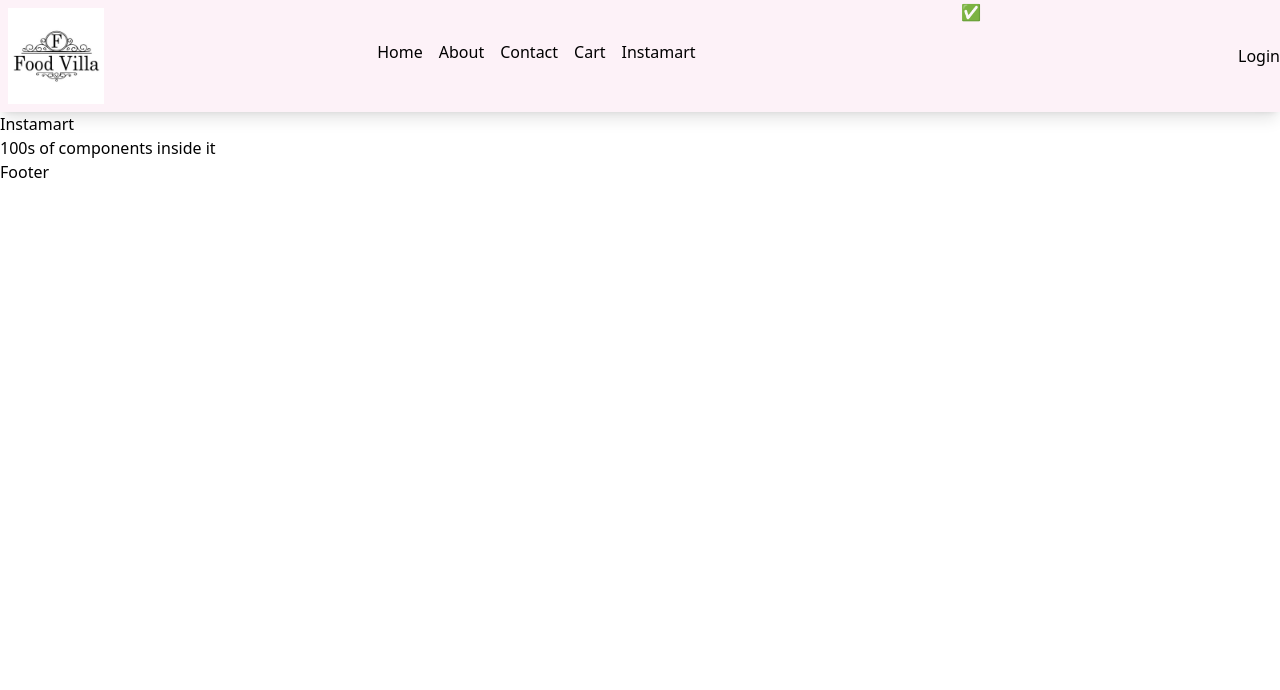
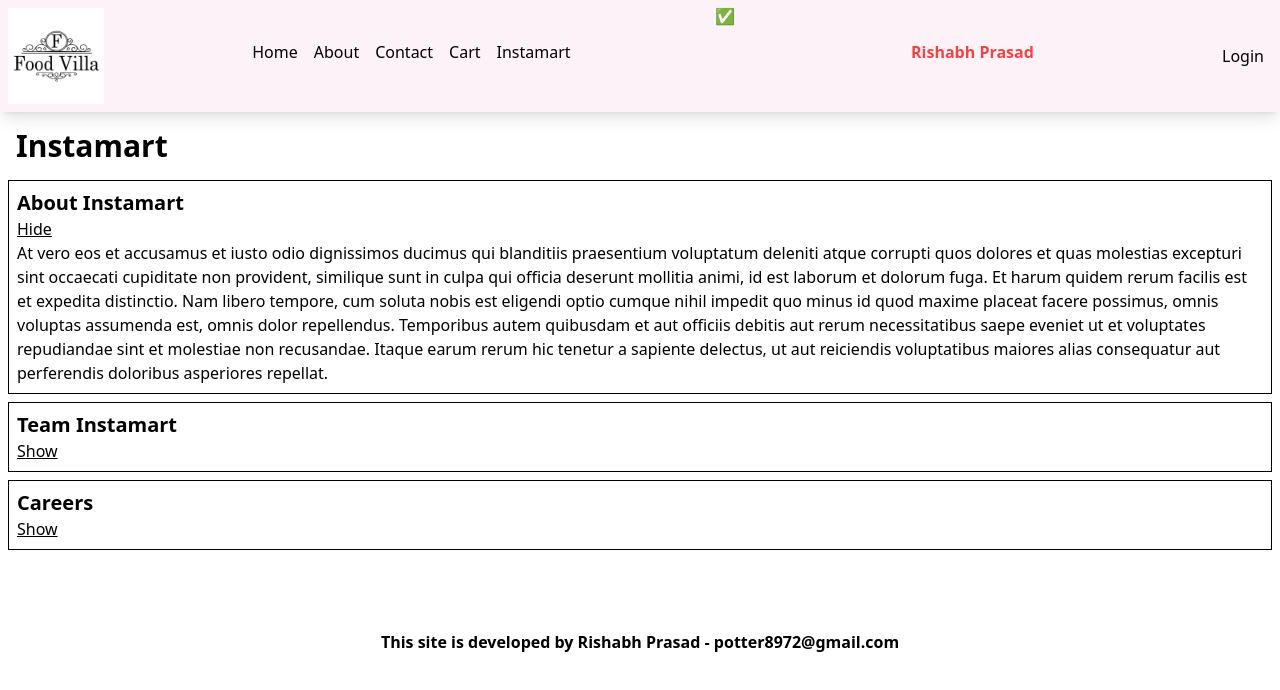
Before and after one commit to ris-hub/React, a React (Vite) app: page /instamart in a window 1280 px wide. Shown: the top 690 px of the page. Built offline with nearby package versions, Linux system fonts and the light colour scheme.

Commit message:
prop drilling and Context

```diff
--- a/src/App.js
+++ b/src/App.js
@@ -1,4 +1,4 @@
-import React, { lazy, Suspense } from "react";
+import React, { lazy, Suspense, useState } from "react";
 import ReactDOM from "react-dom/client";
 import { createBrowserRouter, Outlet, RouterProvider } from "react-router-dom";
 //import About from "./components/About";
@@ -10,6 +10,7 @@ import Header from "./components/Header";
 import Profile from "./components/Profile";
 import RestaurantMenu from "./components/RestaurantMenu";
 import Shimmer from "./components/Shimmer";
+import UserContext from "./utils/UserContext.js";
 
 /**
      Header
@@ -800,11 +801,23 @@ const Instamart = lazy(() => import("./components/Instamart.js"));
 const About = lazy(() => import("./components/About.js"));
 
 const AppLayout = () => {
+
+  const [user, setUser] = useState({
+    name: "Rishabh Prasad",
+    email: "potter8972@gmail.com"
+  })
+
   return (
     <>
-      <Header />
-      <Outlet />
-      <Footer />
+      <UserContext.Provider
+        value={{
+          user: user,
+          setUser: setUser,
+        }}>
+        <Header />
+        <Outlet />
+        <Footer />
+      </UserContext.Provider>
     </>
   );
 };
--- a/src/components/About.js
+++ b/src/components/About.js
@@ -1,5 +1,6 @@
 import React from "react";
 import Profile from "../components/ProfileClass";
+import UserContext from "../utils/UserContext";
 
 // const About = () => {
 //     return (
@@ -35,6 +36,12 @@ class About extends React.Component {
         return (
             <div>
                 <h1>About Us Page</h1>
+                <UserContext.Consumer>
+                    {({ user }) =>
+                        <h4 className="font-bold text-xl p-10">
+                            {user.name} - {user.email}
+                        </h4>}
+                </UserContext.Consumer>
                 <p>
                     {" "}
                     This is the Namaste React Live Course Chapter 07 - Finding the Path
--- a/src/components/Body.js
+++ b/src/components/Body.js
@@ -1,5 +1,6 @@
-import { useEffect, useState } from "react"; // name import
+import { useContext, useEffect, useState } from "react"; // name import
 import { Link } from "react-router-dom";
+import UserContext from "../utils/UserContext";
 import { filterData } from "../utils/helper";
 import useOnline from "../utils/useOnline";
 import RestaurantCard from "./RestaurantCard";
@@ -15,6 +16,7 @@ const Body = () => {
   const [allRestaurants, setAllRestaurants] = useState([]);
   const [filteredRestaurants, setFilteredRestaurants] = useState([]);
   const [searchText, setSearchText] = useState("");//to create state variable
+  const { user, setUser } = useContext(UserContext);
 
   //const [searchClicked, setSearchClicked] = useState("false");
 
@@ -71,6 +73,18 @@ const Body = () => {
           }}
         >
           Search</button>
+        <input value={user.name} onChange={
+          (e) => setUser({
+            ...user,
+            name: e.target.value,
+          })
+        }></input>
+        <input value={user.email} onChange={
+          (e) => setUser({
+            ...user,
+            email: e.target.value
+          })
+        }></input>
       </div>
       <div className="flex flex-wrap">
         {filteredRestaurants.map((restaurant) => {
--- a/src/components/Footer.js
+++ b/src/components/Footer.js
@@ -1,4 +1,12 @@
+import { useContext } from "react";
+import UserContext from "../utils/UserContext";
+
 const Footer = () => {
-    return <h4>Footer</h4>;
-  };
-  export default Footer;
+  const { user } = useContext(UserContext);
+  return (
+    <h3 className="font-bold text-center p-10 m-10">
+      This site is developed by {user.name} - {user.email}
+    </h3>
+  )
+};
+export default Footer;
--- a/src/components/Header.js
+++ b/src/components/Header.js
@@ -1,7 +1,9 @@
-import { useState } from "react";
+import { useContext, useState } from "react";
 import { Link } from "react-router-dom";
 import logo from "../assets/img/foodvilla.png";
+import UserContext from "../utils/UserContext";
 import useOnline from "../utils/useOnline";
+
 
 const Title = () => (
   <a href="/">
@@ -18,6 +20,9 @@ const Header = () => {
   const [isLoggedIn, setIsLoggedIn] = useState(false);
   //const [title, setTitle] = useState("Food Villa");
   const isOnline = useOnline();
+
+  const { user } = useContext(UserContext);
+
   return (
     <div className="flex justify-between bg-pink-50 shadow-lg">
       <Title />
@@ -40,11 +45,12 @@ const Header = () => {
           </li>
         </ul>
       </div>
-      <h1>{isOnline ? "✅" : "🔴"}</h1>
+      <h1 className="p1 m-1">{isOnline ? "✅" : "🔴"}</h1>
+      <span className="p-10 font-bold text-red-500">{user.name}</span>
       {
-        isLoggedIn ? <button onClick={() => setIsLoggedIn(false)}>Logout</button>
+        isLoggedIn ? <button className="p-1 m-1" onClick={() => setIsLoggedIn(false)}>Logout</button>
           :
-          <button onClick={() => setIsLoggedIn(true)}>Login</button>
+          <button className="p-2 m-2" onClick={() => setIsLoggedIn(true)}>Login</button>
       }
     </div>
   );
--- a/src/components/Instamart.js
+++ b/src/components/Instamart.js
@@ -1,8 +1,61 @@
+import { useState } from "react";
+const Section = ({ title, description, isVisible, setIsVisible }) => {
+    return (
+        <div className="border border-black p-2 m-2">
+            <h3 className="font-bold text-xl">{title}</h3>
+            {isVisible ? (
+                <button
+                    className="cursor-pointer underline"
+                    onClick={() => setIsVisible(false)}>
+                    Hide
+                </button>
+            ) : (
+                <button
+                    className="cursor-pointer underline"
+                    onClick={() => setIsVisible(true)}>
+                    Show
+                </button>
+            )}
+            {isVisible && <p>{description}</p>}
+        </div>
+    )
+}
+
 const Instamart = () => {
+    const [visibleSection, setVisibleSection] = useState("about");
     return (
+        //accordion
+        //lifting the state up
         <div>
-            <h1>Instamart</h1>
-            <h1>100s of components inside it</h1>
+            <h1 className="text-3xl p-2 m-2 font-bold">Instamart</h1>
+            <Section title={"About Instamart"}
+                description={"At vero eos et accusamus et iusto odio dignissimos ducimus qui blanditiis praesentium voluptatum deleniti atque corrupti quos dolores et quas molestias excepturi sint occaecati cupiditate non provident, similique sunt in culpa qui officia deserunt mollitia animi, id est laborum et dolorum fuga. Et harum quidem rerum facilis est et expedita distinctio. Nam libero tempore, cum soluta nobis est eligendi optio cumque nihil impedit quo minus id quod maxime placeat facere possimus, omnis voluptas assumenda est, omnis dolor repellendus. Temporibus autem quibusdam et aut officiis debitis aut rerum necessitatibus saepe eveniet ut et voluptates repudiandae sint et molestiae non recusandae. Itaque earum rerum hic tenetur a sapiente delectus, ut aut reiciendis voluptatibus maiores alias consequatur aut perferendis doloribus asperiores repellat."}
+                isVisible={visibleSection === "about"}
+                setIsVisible={() =>
+                    setVisibleSection("about")
+                }
+            />
+
+            <Section title={"Team Instamart"}
+                description={"On the other hand, we denounce with righteous indignation and dislike men who are so beguiled and demoralized by the charms of pleasure of the moment, so blinded by desire, that they cannot foresee the pain and trouble that are bound to ensue; and equal blame belongs to those who fail in their duty through weakness of will, which is the same as saying through shrinking from toil and pain. These cases are perfectly simple and easy to distinguish. In a free hour, when our power of choice is untrammelled and when nothing prevents our being able to do what we like best, every pleasure is to be welcomed and every pain avoided. But in certain circumstances and owing to the claims of duty or the obligations of business it will frequently occur that pleasures have to be repudiated and annoyances accepted. The wise man therefore always holds in these matters to this principle of selection: he rejects pleasures to secure other greater pleasures, or else he endures pains to avoid worse pains."}
+                isVisible={visibleSection === "team"}
+                setIsVisible={() =>
+                    setVisibleSection("team")
+                }
+            />
+
+            <Section title={"Careers"}
+                description={"On the other hand, we denounce with righteous indignation and dislike men who are so beguiled and demoralized by the charms of pleasure of the moment, so blinded by desire, that they cannot foresee the pain and trouble that are bound to ensue; and equal blame belongs to those who fail in their duty through weakness of will, which is the same as saying through shrinking from toil and pain. These cases are perfectly simple and easy to distinguish. In a free hour, when our power of choice is untrammelled and when nothing prevents our being able to do what we like best, every pleasure is to be welcomed and every pain avoided. But in certain circumstances and owing to the claims of duty or the obligations of business it will frequently occur that pleasures have to be repudiated and annoyances accepted. The wise man therefore always holds in these matters to this principle of selection: he rejects pleasures to secure other greater pleasures, or else he endures pains to avoid worse pains."}
+                isVisible={visibleSection === "career"}
+                setIsVisible={() =>
+                    setVisibleSection("career")
+                }
+            />
+            {/* <AboutInstaMart />
+            <DetailsOfInstamart />
+            <TeamInstamart />
+            <Product />
+            <Careers /> */}
         </div>
     );
 };
--- a/src/components/RestaurantCard.js
+++ b/src/components/RestaurantCard.js
@@ -1,3 +1,5 @@
+import { useContext } from "react";
+import UserContext from "../utils/UserContext";
 import { IMG_CDN_URL } from "./config";
 
 const RestaurantCard = ({
@@ -6,6 +8,7 @@ const RestaurantCard = ({
   cloudinaryImageId,
   sla,
 }) => {
+  const { user } = useContext(UserContext);
   return (
     <div className="w-56 p-2 m-2 shadow-lg bg-pink-50">
       <img
@@ -17,6 +20,7 @@ const RestaurantCard = ({
       <h3>{cuisines.join(", ")}</h3>
       <h4>{sla.lastMileTravelString}</h4>
       <h4>{sla.slaString}</h4>
+      <h5 className="font-bold">{user.name} - {user.email} </h5>
     </div>
   );
 };
--- /dev/null
+++ b/src/utils/UserContext.js
@@ -0,0 +1,11 @@
+import { createContext } from "react";
+const UserContext = createContext({
+    user: {
+        name: "Dummy Name",
+        email: "dummy@gmail.com",
+    },
+});
+
+UserContext.displayName = "UserContext";
+
+export default UserContext;
```
